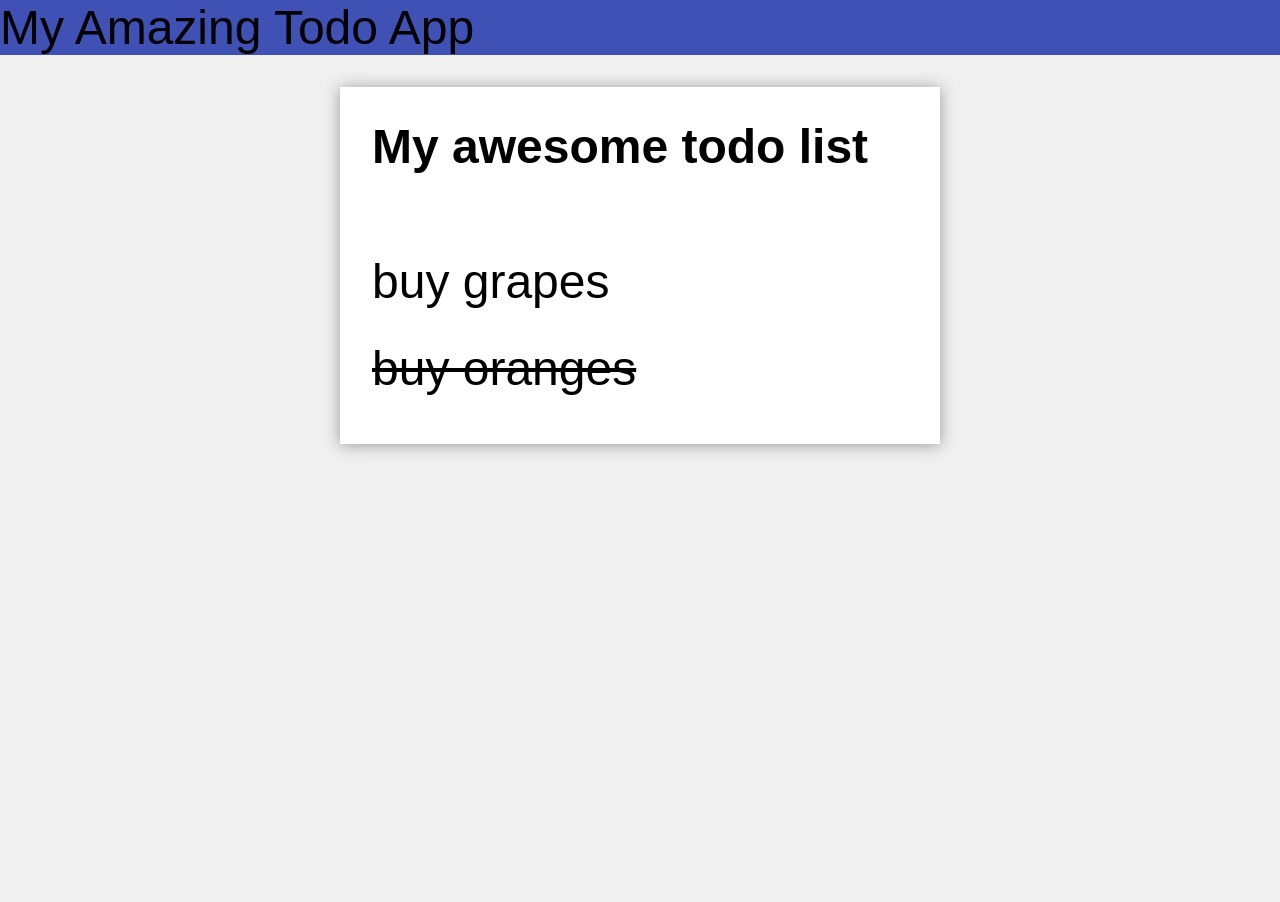
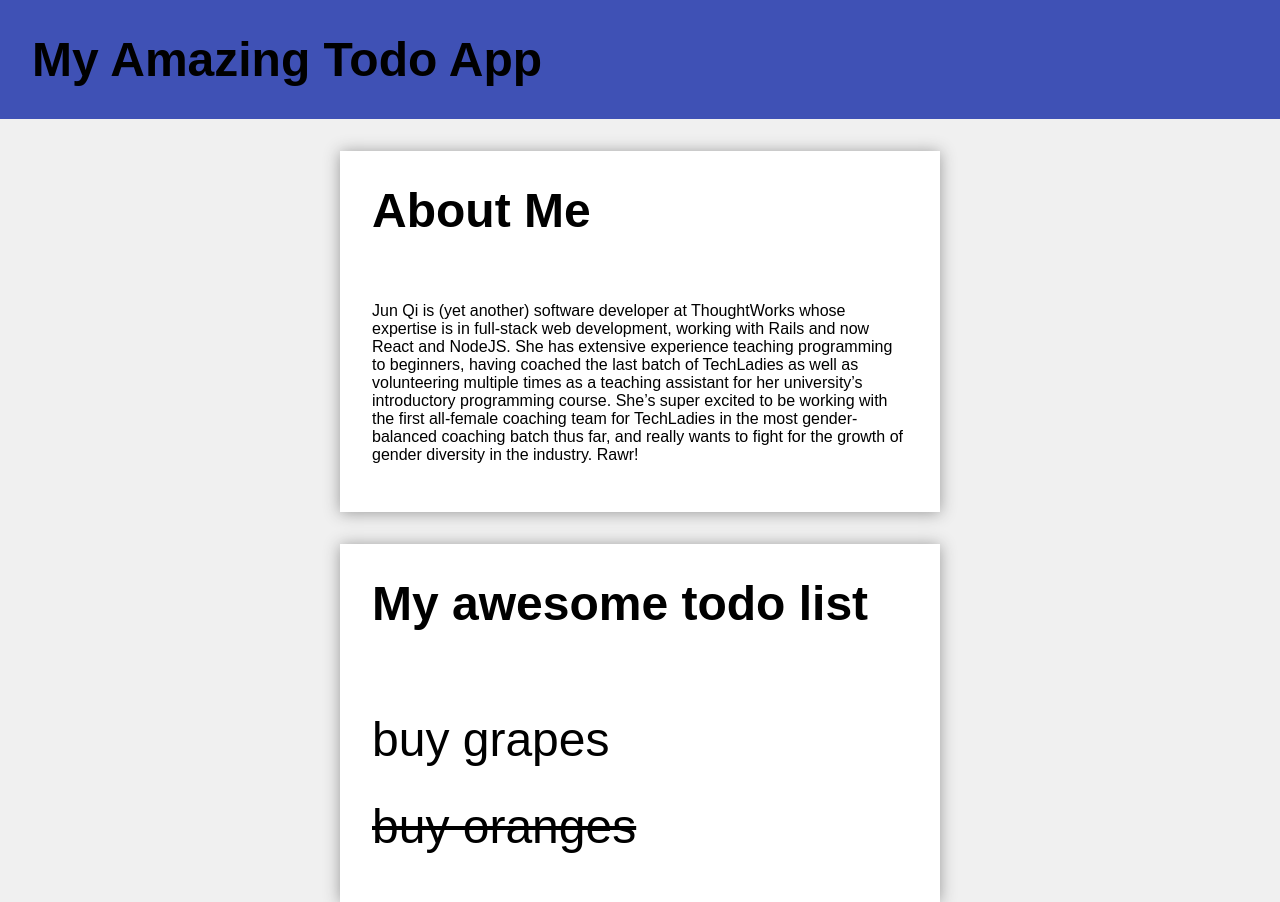
Before and after one commit to TechLadies/react-express-mongo-prebootcamp-workshop-3-2018, a React (Create React App) app: page / in a window 1280 px wide. Before the commit the page ends 800 px from the top, so only its background shows below. Built offline with nearby package versions, Linux system fonts and the light colour scheme.

Commit message:
Add About component and styling

```diff
--- /dev/null
+++ b/src/components/About.js
@@ -0,0 +1,12 @@
+import React from "react";
+
+export class About extends React.Component {
+    render() {
+        return (
+            <div id="about">
+                <h1>About Me</h1>
+                <p>Jun Qi is (yet another) software developer at ThoughtWorks whose expertise is in full-stack web development, working with Rails and now React and NodeJS. She has extensive experience teaching programming to beginners, having coached the last batch of TechLadies as well as volunteering multiple times as a teaching assistant for her university’s introductory programming course. She’s super excited to be working with the first all-female coaching team for TechLadies in the most gender-balanced coaching batch thus far, and really wants to fight for the growth of gender diversity in the industry. Rawr!</p>
+            </div>
+        )
+    }
+}
--- a/src/components/App.js
+++ b/src/components/App.js
@@ -2,12 +2,14 @@ import React from "react";
 
 import { Todos } from "./Todos";
 import { Header } from "./Header";
+import { About } from "./About";
 
 class App extends React.Component {
   render() {
     return (
       <div>
         <Header />
+        <About />
         <Todos />
       </div>
     );
--- a/src/components/Header.js
+++ b/src/components/Header.js
@@ -4,7 +4,7 @@ export class Header extends React.Component {
     render() {
         return (
             <header>
-                My Amazing Todo App
+                <h1>My Amazing Todo App</h1>
             </header>
         )
     }
--- a/src/components/Todos.js
+++ b/src/components/Todos.js
@@ -30,7 +30,7 @@ export class Todos extends React.Component {
 
   render() {
     return (
-      <div class="todos">
+      <div id="todos">
         <h1>My awesome todo list</h1>
         <ul>
           {this.state.todos.map(a => {
--- a/src/index.css
+++ b/src/index.css
@@ -4,7 +4,7 @@ body {
     background: rgb(240, 240, 240);
     /* display: flex; */
     font-family: sans-serif;
-    font-size: 3rem;
+    /* font-size: 3rem; */
     height: 100vh;
     justify-content: center;
     margin: 0;
@@ -45,12 +45,21 @@ p {
 
 header {
     background-color: #3F51B5;
+    min-height: 70px;
 }
 
-.todos {
+header h1 {
+    margin: 0;
+}
+
+#todos, #about {
     background: white;
     box-shadow: 0px 1px 15px 0px #999;
     padding-bottom: 2rem;
     max-width: 600px;
     margin: 0 auto;
 }
+
+#todos {
+    font-size: 3rem;
+}
```
